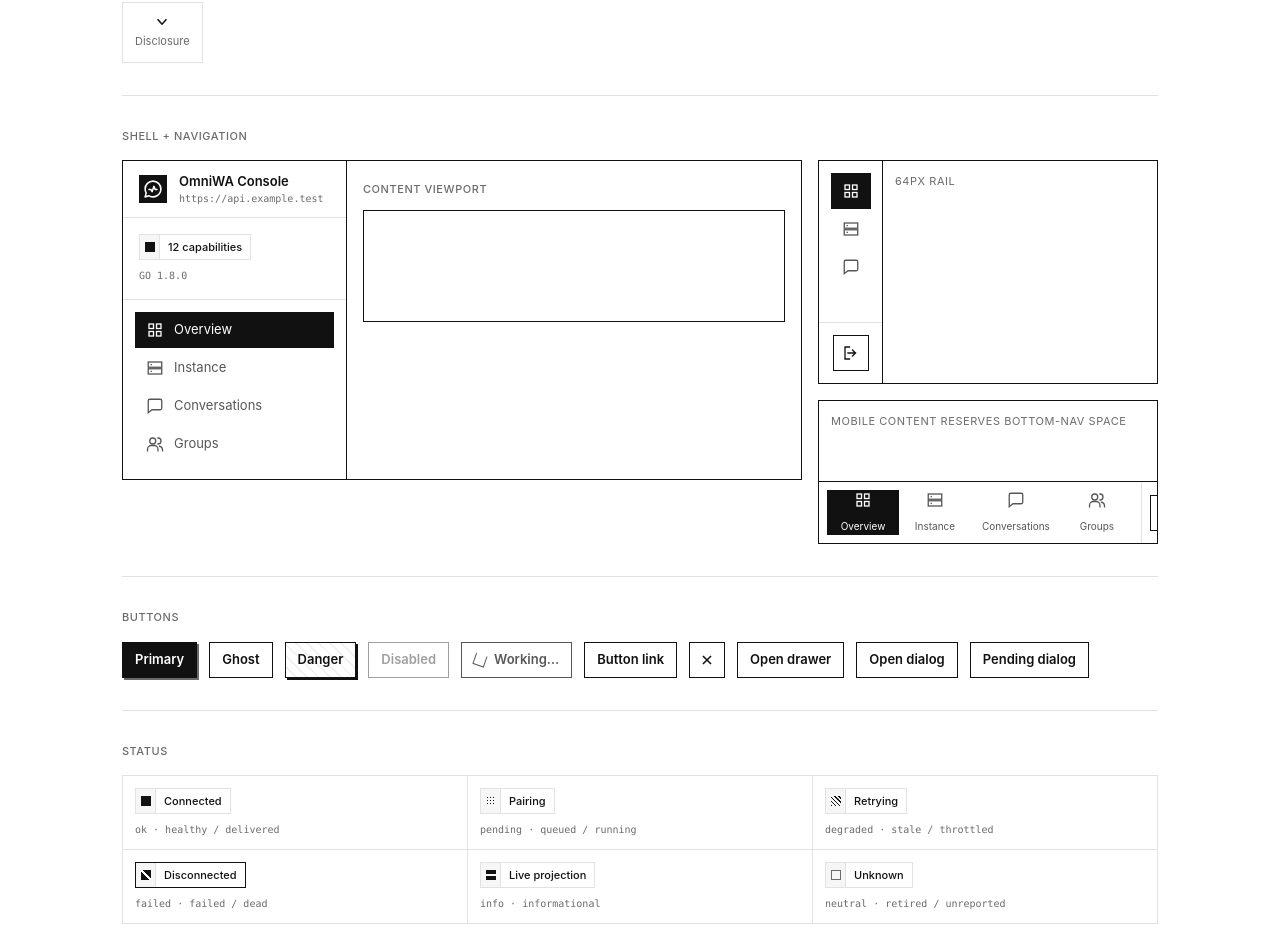
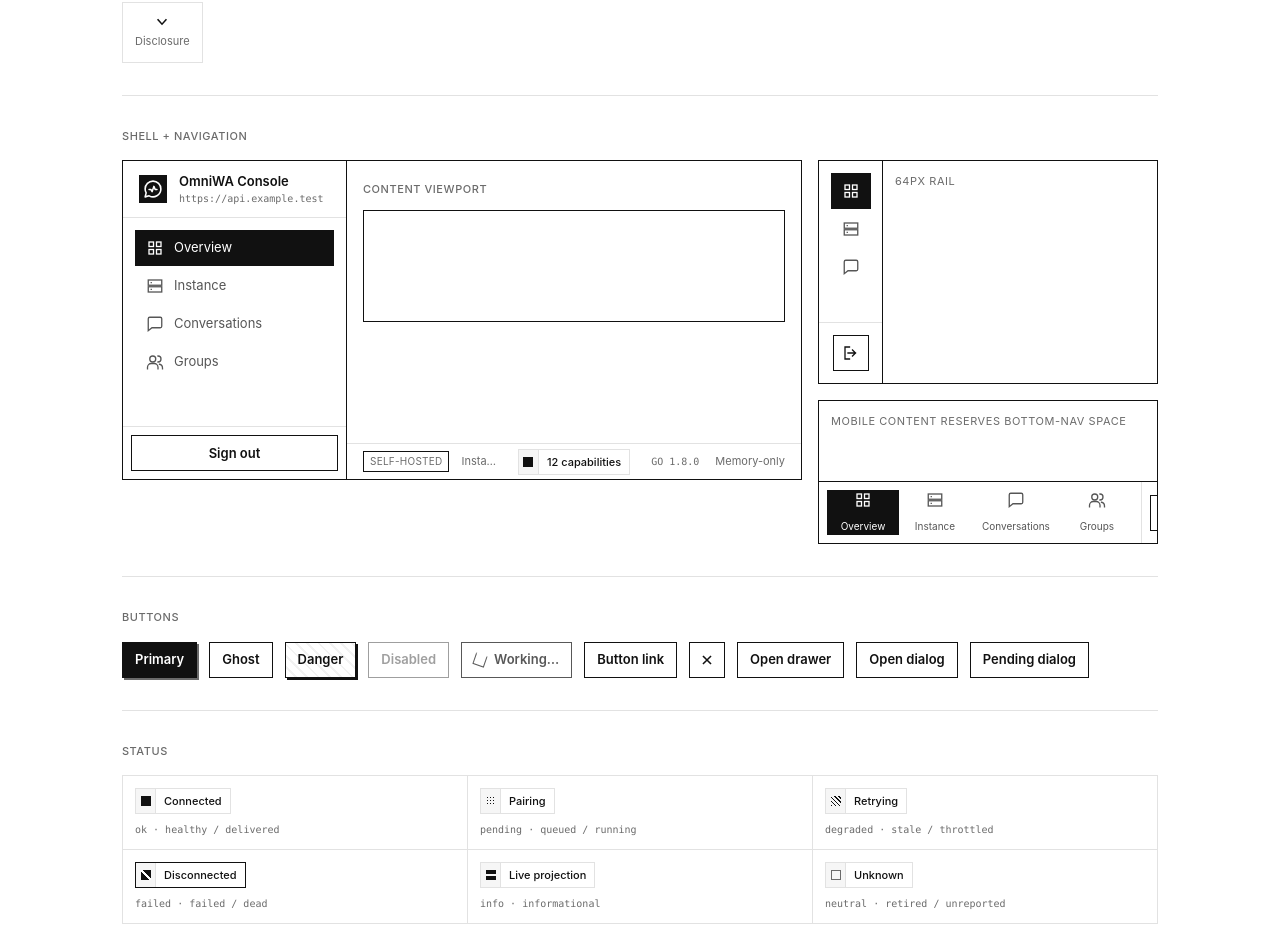
Before and after one commit to hiepknor/omniwa-console, a React (Vite) app: page /__ui in a window 1280 px wide. Shown: the part 971-1910 px from the top of the page. Built offline with nearby package versions, Linux system fonts and the light colour scheme.

Commit message:
feat: add console runtime footer

```diff
--- a/design/DESIGN.md
+++ b/design/DESIGN.md
@@ -259,9 +259,18 @@ for ≤11px labels. Numbers that align vertically use `tabular-nums`.
 ## 6. Shell & navigation
 
 - **Rail:** a fixed ~224px `--color-surface` column, 1px right border. Top: brand
-  (logomark + `OmniWA Console` + base URL in mono 10px). Then a context block
-  (environment, key scope, capability status, `GO {version}`). Then the nav. Bottom:
-  a session footer (connection status + in-memory-credential note + Sign out).
+  (logomark + `OmniWA Console` + base URL in mono 10px), then navigation without
+  a runtime-context interruption. Bottom: Sign out remains a separately framed
+  session utility, never a navigation destination.
+- **Console footer:** a persistent 36px status bar at the bottom of the main
+  column, outside the page scroll container and never beneath the rail. It owns
+  environment, credential scope, canonical capability-discovery Status, optional
+  `GO {version}` with revision tooltip, and the `Memory-only` credential-lifetime
+  note. It uses one top hairline, paper background, square geometry, and one row;
+  it never owns page actions, page progress, WhatsApp connection, filters, errors,
+  acknowledgements, or inferred health. At 640–759px the balanced right metadata
+  column remains reserved but visually hidden; below 640px the complete footer is
+  hidden so it cannot compete with bottom navigation.
 - **Scope-aware nav** (from `navigationForKeyKind`): navigation is derived from the
   session key kind, not hardcoded.
   - **Admin** → *Platform*: Overview · Recovery (only when the server advertises
@@ -320,7 +329,8 @@ or `border-*` utilities and rely on generated CSS order.
 | CursorPagination | first page, next cursor, final page, responsive stacking |
 | ProgressBar | 0–99%, indeterminate, complete, failed at last known value |
 | Image | loading, ready, contain/cover, long caption, missing/error fallback |
-| Shell navigation | 224px full rail, 64px icon rail, fixed mobile bottom nav |
+| Shell navigation | 224px full rail + Sign out, 64px icon rail, fixed mobile bottom nav |
+| Console footer | ready capabilities, discovery pending, discovery failure, version absent, compact tablet, hidden mobile |
 | Workspace page / split workspace | PageHeader + two panes ≥900px, compact directory bar, compact detail bar + Back, long title, contextual busy action <900px |
 | Feedback placement | surface banner, persistent error toast, dismiss, paused timer |
 | Dialog / Drawer | desktop, 390px mobile, bounded scroll, pending-close, one-time-secret dismissal |
--- a/scripts/check-design.mjs
+++ b/scripts/check-design.mjs
@@ -172,11 +172,19 @@ for (const marker of ['placement', 'onMouseEnter', 'onFocusCapture', 'visibility
 }
 
 const shell = await read('src/app/Shell.tsx');
-for (const marker of ['max-[640px]:fixed', 'max-[640px]:bottom-0', 'max-[640px]:pb-[61px]', 'max-[640px]:flex-row', '<NavigationItemContent', 'Compact session utility', 'aria-label="Sign out"']) {
+for (const marker of ['max-[640px]:fixed', 'max-[640px]:bottom-0', 'max-[640px]:pb-[61px]', 'max-[640px]:flex-row', '<NavigationItemContent', 'Compact session utility', 'aria-label="Sign out"', 'min-h-0 flex-1 overflow-auto', '<ConsoleFooter']) {
   if (!shell.includes(marker)) failures.push(`src/app/Shell.tsx: responsive shell contract is missing ${marker}`);
 }
 if (shell.indexOf('Compact session utility') < shell.indexOf('</nav>')) {
   failures.push('src/app/Shell.tsx: compact Sign out utility must remain outside primary navigation');
+}
+if (shell.includes('{/* Context */}') || shell.includes('>Connected</Status>')) {
+  failures.push('src/app/Shell.tsx: runtime context belongs to ConsoleFooter, not the rail');
+}
+
+const consoleFooter = await read('src/app/ConsoleFooter.tsx');
+for (const marker of ['<footer', 'aria-label="Console runtime context"', 'h-9', 'grid-cols-[minmax(0,1fr)_auto_minmax(0,1fr)]', '<Status', 'max-[760px]:invisible', 'max-[640px]:hidden', 'Memory-only']) {
+  if (!consoleFooter.includes(marker)) failures.push(`src/app/ConsoleFooter.tsx: main-column runtime footer is missing ${marker}`);
 }
 
 const conversationsPreview = await read('src/app/PreviewConversations.tsx');
--- a/scripts/check-visual-language.mjs
+++ b/scripts/check-visual-language.mjs
@@ -185,7 +185,7 @@ for (const marker of [
 }
 
 const gallery = await read('src/app/UiGallery.tsx');
-for (const marker of ['Locked design system', 'hard lift only', '<Logo', '<Icon', '<PageHeader', '<Button', '<ButtonLink', '<CloseButton', '<Textarea', '<Checkbox', '<Radio', '<Switch', '<DateTimeInput', '<Select', '<SelectionBar', '<SelectionReview', '<FilterToolbar', '<FilterChip', '<DescriptionList', '<Panel', '<StateNotice', '<CursorPagination', '<ProgressBar', '<Image', '<WorkspacePageFrame', '<SplitWorkspace', '<WorkspacePaneHeader', '<Drawer', '<Dialog', '<SurfaceNotice', '<ToastViewport', '<ShellAnatomy']) {
+for (const marker of ['Locked design system', 'hard lift only', '<Logo', '<Icon', '<PageHeader', '<Button', '<ButtonLink', '<CloseButton', '<Textarea', '<Checkbox', '<Radio', '<Switch', '<DateTimeInput', '<Select', '<SelectionBar', '<SelectionReview', '<FilterToolbar', '<FilterChip', '<DescriptionList', '<Panel', '<StateNotice', '<CursorPagination', '<ProgressBar', '<Image', '<WorkspacePageFrame', '<SplitWorkspace', '<WorkspacePaneHeader', '<ConsoleFooter', '<Drawer', '<Dialog', '<SurfaceNotice', '<ToastViewport', '<ShellAnatomy']) {
   if (!gallery.includes(marker)) failures.push(`src/app/UiGallery.tsx: locked review surface is missing ${marker}`);
 }
 
--- /dev/null
+++ b/src/app/ConsoleFooter.tsx
@@ -0,0 +1,38 @@
+import { Status, type Tone } from '@/ui';
+
+export function ConsoleFooter({
+  environment,
+  scope,
+  capabilityLabel,
+  capabilityTone,
+  version,
+  revision,
+}: {
+  environment: string;
+  scope: string;
+  capabilityLabel: string;
+  capabilityTone: Tone;
+  version?: string;
+  revision?: string;
+}) {
+  return (
+    <footer
+      aria-label="Console runtime context"
+      className="grid h-9 shrink-0 grid-cols-[minmax(0,1fr)_auto_minmax(0,1fr)] items-center gap-4 border-t border-line bg-surface px-4 text-[11px] text-fg-3 max-[640px]:hidden"
+    >
+      <div className="flex min-w-0 items-center gap-3">
+        <span className="inline-flex shrink-0 items-center border border-line-strong px-1.5 py-0.5 text-[10px] uppercase tracking-wide">
+          {environment}
+        </span>
+        <span className="truncate">{scope}</span>
+      </div>
+
+      <Status tone={capabilityTone}>{capabilityLabel}</Status>
+
+      <div className="flex min-w-0 items-center justify-end gap-4 whitespace-nowrap max-[760px]:invisible">
+        {version ? <span className="truncate font-mono text-[10px]" title={revision}>GO {version}</span> : null}
+        <span>Memory-only</span>
+      </div>
+    </footer>
+  );
+}
--- a/src/app/Shell.tsx
+++ b/src/app/Shell.tsx
@@ -4,7 +4,8 @@ import { useServerCapabilities } from '@/api/CapabilitiesProvider';
 import { environmentForApiOrigin, WorkspaceEnvironmentProvider } from '@/components/EnvironmentBadge';
 import { useDocumentTitle } from '@/components/useDocumentTitle';
 import type { ConsoleSession } from '@/lib/session';
-import { Button, Icon, Logo, NavigationItemContent, navigationItemClassName, Status } from '@/ui';
+import { Button, Icon, Logo, NavigationItemContent, navigationItemClassName } from '@/ui';
+import { ConsoleFooter } from './ConsoleFooter';
 import { navigationForKeyKind, scopeLabelForKeyKind } from './navigation';
 
 function environmentLabel(env: string): string {
@@ -54,22 +55,6 @@ export function Shell({ session, onDisconnect }: { session: ConsoleSession; onDi
             </span>
           </div>
 
-          {/* Context */}
-          <div className="grid gap-2 p-4 border-b border-line max-[900px]:hidden">
-            <div className="flex items-center justify-between gap-2 text-[11px] text-fg-3">
-              <span className="inline-flex items-center border border-line-strong px-1.5 py-0.5 text-[10px] uppercase tracking-wide">
-                {environmentLabel(environment)}
-              </span>
-              <span>{scopeLabelForKeyKind(session.keyKind)}</span>
-            </div>
-            <Status tone={capabilityStatus.tone}>{capabilityStatus.label}</Status>
-            {capabilities.data?.version ? (
-              <span className="font-mono text-[10px] text-fg-3" title={capabilities.data.revision}>
-                GO {capabilities.data.version}
-              </span>
-            ) : null}
-          </div>
-
           {/* Nav */}
           <nav aria-label="Primary" className="flex-1 min-h-0 overflow-y-auto p-3 max-[640px]:flex max-[640px]:overflow-x-auto max-[640px]:p-2">
             {sections.map((section) => (
@@ -102,22 +87,28 @@ export function Shell({ session, onDisconnect }: { session: ConsoleSession; onDi
             </Button>
           </div>
 
-          {/* Session footer */}
-          <footer className="grid gap-3 p-3 border-t border-line max-[900px]:hidden">
-            <div className="grid gap-0.5">
-              <Status tone="ok">Connected</Status>
-              <span className="font-mono text-[10px] text-fg-3">In-memory credential</span>
-            </div>
+          {/* Desktop session utility — separate from runtime context and navigation. */}
+          <footer className="p-3 border-t border-line max-[900px]:hidden">
             <Button onClick={onDisconnect} aria-label="Sign out" title="Sign out" className="w-full">
               Sign out
             </Button>
           </footer>
         </aside>
 
-        <main id="main" tabIndex={-1} className="min-w-0 h-dvh overflow-auto max-[640px]:pb-[61px]">
-          <Suspense fallback={<div role="status" className="p-6 text-sm text-fg-3">Loading panel…</div>}>
-            <Outlet />
-          </Suspense>
+        <main id="main" tabIndex={-1} className="flex min-w-0 h-dvh flex-col overflow-hidden max-[640px]:pb-[61px]">
+          <div className="min-h-0 flex-1 overflow-auto">
+            <Suspense fallback={<div role="status" className="p-6 text-sm text-fg-3">Loading panel…</div>}>
+              <Outlet />
+            </Suspense>
+          </div>
+          <ConsoleFooter
+            environment={environmentLabel(environment)}
+            scope={scopeLabelForKeyKind(session.keyKind)}
+            capabilityLabel={capabilityStatus.label}
+            capabilityTone={capabilityStatus.tone}
+            version={capabilities.data?.version}
+            revision={capabilities.data?.revision}
+          />
         </main>
       </div>
     </WorkspaceEnvironmentProvider>
--- a/src/app/UiGallery.tsx
+++ b/src/app/UiGallery.tsx
@@ -3,6 +3,7 @@ import { ApiFailure } from '@/api/envelopes';
 import { ApiFailureNotice } from '@/components/ApiFailureNotice';
 import { SurfaceNotice } from '@/components/feedback/SurfaceNotice';
 import { ToastViewport } from '@/components/feedback/ToastViewport';
+import { ConsoleFooter } from './ConsoleFooter';
 import {
   Badge,
   Button,
@@ -106,12 +107,15 @@ function ShellAnatomy() {
             <Logo />
             <span className="grid min-w-0"><strong className="text-[13px] font-semibold">OmniWA Console</strong><span className="truncate font-mono text-[10px] text-fg-3">https://api.example.test</span></span>
           </div>
-          <div className="grid gap-2 border-b border-line p-4"><Status tone="ok">12 capabilities</Status><span className="font-mono text-[10px] text-fg-3">GO 1.8.0</span></div>
-          <nav aria-label="Full rail example" className="grid gap-0.5 p-3">
+          <nav aria-label="Full rail example" className="grid flex-1 content-start gap-0.5 p-3">
             {navigationItems.slice(0, 4).map(([icon, label], index) => <div key={icon} className={navigationItemClassName(index === 0)}><NavigationItemContent icon={icon} label={label} /></div>)}
           </nav>
+          <div className="border-t border-line p-2"><Button className="w-full">Sign out</Button></div>
         </aside>
-        <div className="min-w-0 p-4"><span className="text-[11px] font-medium uppercase tracking-wider text-fg-3">Content viewport</span><div className="mt-3 h-28 border border-line-strong bg-surface" /></div>
+        <div className="flex min-w-0 flex-col overflow-hidden">
+          <div className="min-h-0 flex-1 p-4"><span className="text-[11px] font-medium uppercase tracking-wider text-fg-3">Content viewport</span><div className="mt-3 h-28 border border-line-strong bg-surface" /></div>
+          <ConsoleFooter environment="Self-hosted" scope="Instance scope" capabilityLabel="12 capabilities" capabilityTone="ok" version="1.8.0" revision="revision-01" />
+        </div>
       </div>
       <div className="grid gap-4">
         <div className="grid h-56 grid-cols-[64px_minmax(0,1fr)] overflow-hidden border border-line-strong">
```
Also changed, not shown: 3 other files (tests, documents, lock files or other folders).
